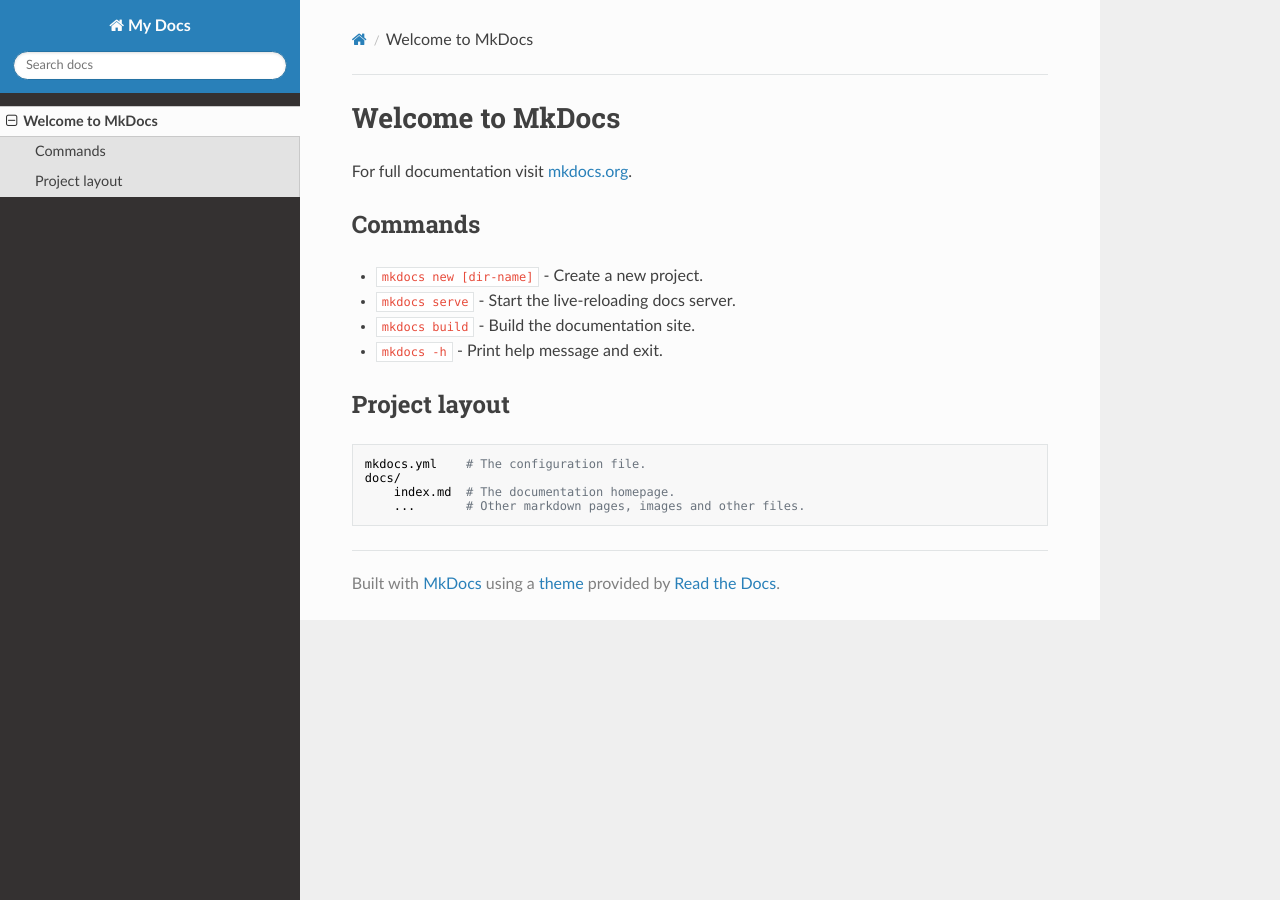
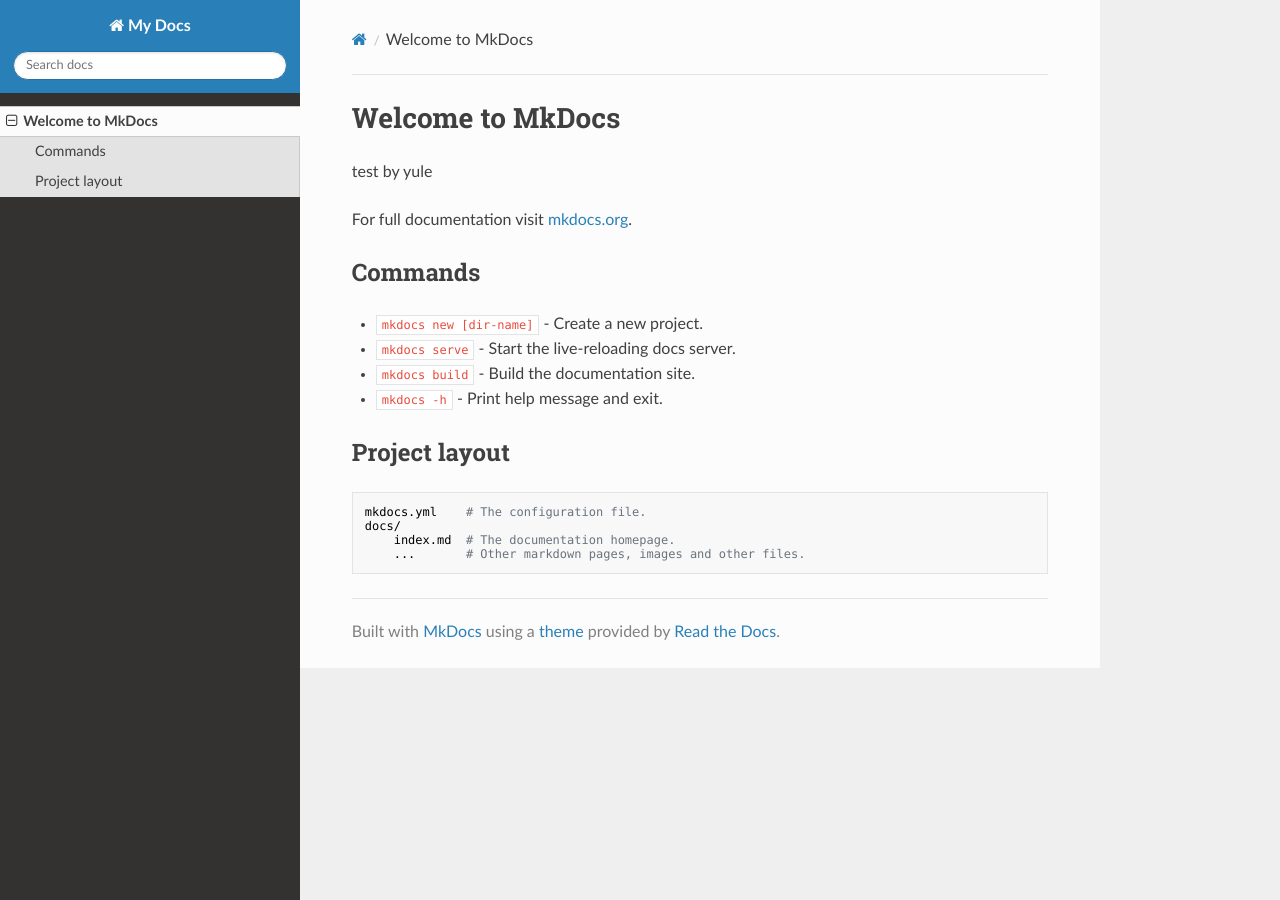
Before and after one commit to smartvain/readthedocs-test-mkdocs, an MkDocs documentation site: the page built from docs/index.md, in a window 1280 px wide. Built offline with MkDocs 1.6.1, drawn with Linux system fonts in a browser that asks for light colours; nearby versions of some CDN libraries.

Commit message:
test reflection

```diff
--- a/docs/index.md
+++ b/docs/index.md
@@ -1,4 +1,6 @@
 # Welcome to MkDocs
+
+test by yule
 
 For full documentation visit [mkdocs.org](https://www.mkdocs.org).
 
```
